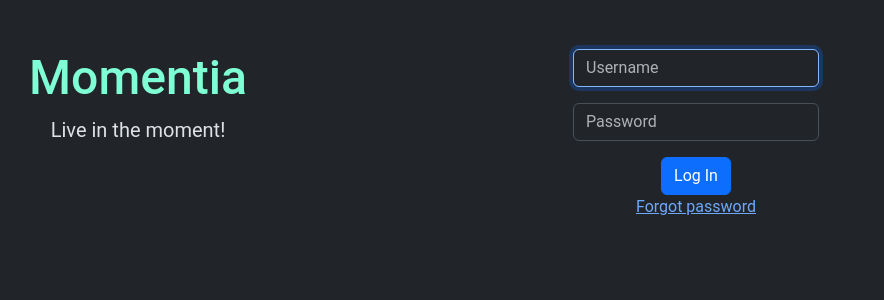
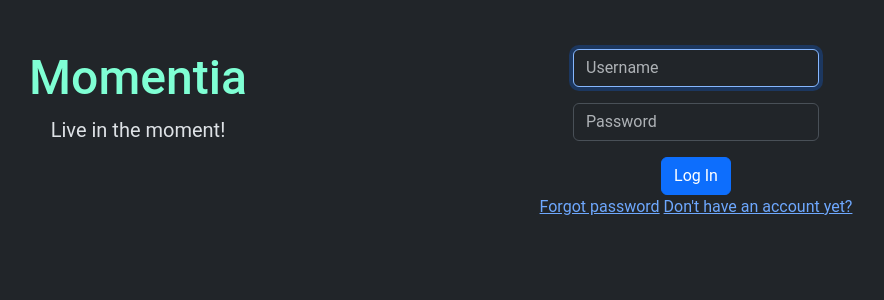
Before and after one commit to DenHafiz69/momentia, a Flask app: page /login in a window 1280 px wide. Shown: the part 135-435 px from the top of the page, without its empty margins (223-1107 px from the left). Run offline with Flask 3, Linux system fonts and the light colour scheme.

Commit message:
Link to register if got no account yet

```diff
--- a/templates/login.html
+++ b/templates/login.html
@@ -26,6 +26,7 @@
                     <button class="btn btn-primary" type="submit">Log In</button>
                 </form>
                 <a href="">Forgot password</a>
+                <a href="{{ url_for('register') }}">Don't have an account yet?</a>
             </div>
         </div>
     </div>
```
